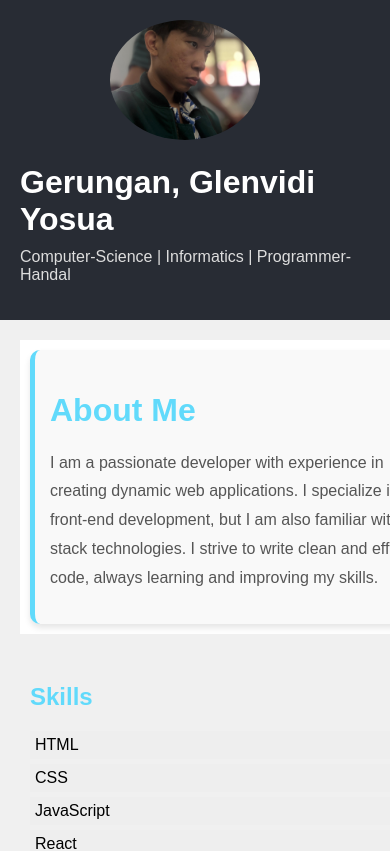
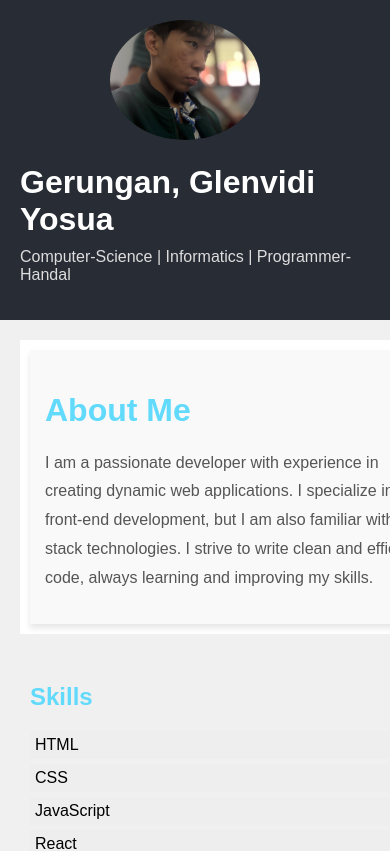
Before and after one commit to MrPapa-Ux/Front-End-Mid, a React (Create React App) app: page / in a window 390 px wide. Shown: the top 851 px of the page. Built offline with nearby package versions, Linux system fonts and the light colour scheme.

Commit message:
build Achievements

```diff
--- a/src/components/About/index.css
+++ b/src/components/About/index.css
@@ -13,8 +13,6 @@
   width: 100%; /* Lebar penuh */
   padding: 30px; /* Memberikan padding pada teks */
   background-color: #f9f9f9; /* Memberikan latar belakang abu-abu terang */
-  border-left: 5px solid #61dafb; /* Garis border kiri untuk efek kotak */
-  border-radius: 10px; /* Sudut melengkung */
   box-shadow: 0 4px 6px rgba(0, 0, 0, 0.1); /* Bayangan halus */
   color: #555; /* Warna teks */
   margin: 0; /* Menghilangkan margin otomatis */
--- a/src/components/Achievements/index.css
+++ b/src/components/Achievements/index.css
@@ -0,0 +1,53 @@
+/* src/components/About/index.css */
+
+/* Styling untuk About section */
+.about {
+  width: 100%; /* Menggunakan lebar penuh */
+  padding: 40px 20px;
+  background-color: white; /* Latar belakang putih */
+  margin-top: 20px; /* Jarak dengan elemen di atas */
+}
+
+/* Styling untuk text konten tentang saya */
+.about-text {
+  width: 100%; /* Lebar penuh */
+  padding: 30px; /* Memberikan padding pada teks */
+  background-color: #f9f9f9; /* Memberikan latar belakang abu-abu terang */
+  box-shadow: 0 4px 6px rgba(0, 0, 0, 0.1); /* Bayangan halus */
+  color: #555; /* Warna teks */
+  margin: 0; /* Menghilangkan margin otomatis */
+  text-align: left; /* Teks rata kiri */
+}
+
+.about-text h2 {
+  font-size: 2.5rem; /* Ukuran font lebih besar untuk judul */
+  color: #61dafb; /* Warna biru untuk judul */
+  font-weight: bold;
+  margin-bottom: 20px;
+}
+
+.about-text p {
+  font-size: 1.2rem; /* Ukuran font untuk deskripsi */
+  color: #555; /* Warna abu-abu untuk teks */
+  line-height: 1.8; /* Jarak antar baris */
+}
+
+/* Menambahkan aturan responsif */
+@media (max-width: 768px) {
+  .about {
+    padding: 20px; /* Mengurangi padding untuk layar kecil */
+  }
+
+  .about-text {
+    max-width: 100%; /* Lebar maksimal 100% pada layar kecil */
+    padding: 15px; /* Mengurangi padding untuk layar kecil */
+  }
+
+  .about-text h2 {
+    font-size: 2rem; /* Ukuran font lebih kecil pada layar kecil */
+  }
+
+  .about-text p {
+    font-size: 1rem; /* Ukuran font lebih kecil pada layar kecil */
+  }
+}
--- a/src/components/Achievements/index.js
+++ b/src/components/Achievements/index.js
@@ -1,5 +1,6 @@
 // src/components/Achievements.js
 import React from "react";
+import "./index.css";
 
 function Achievements() {
   const achievements = [
```
